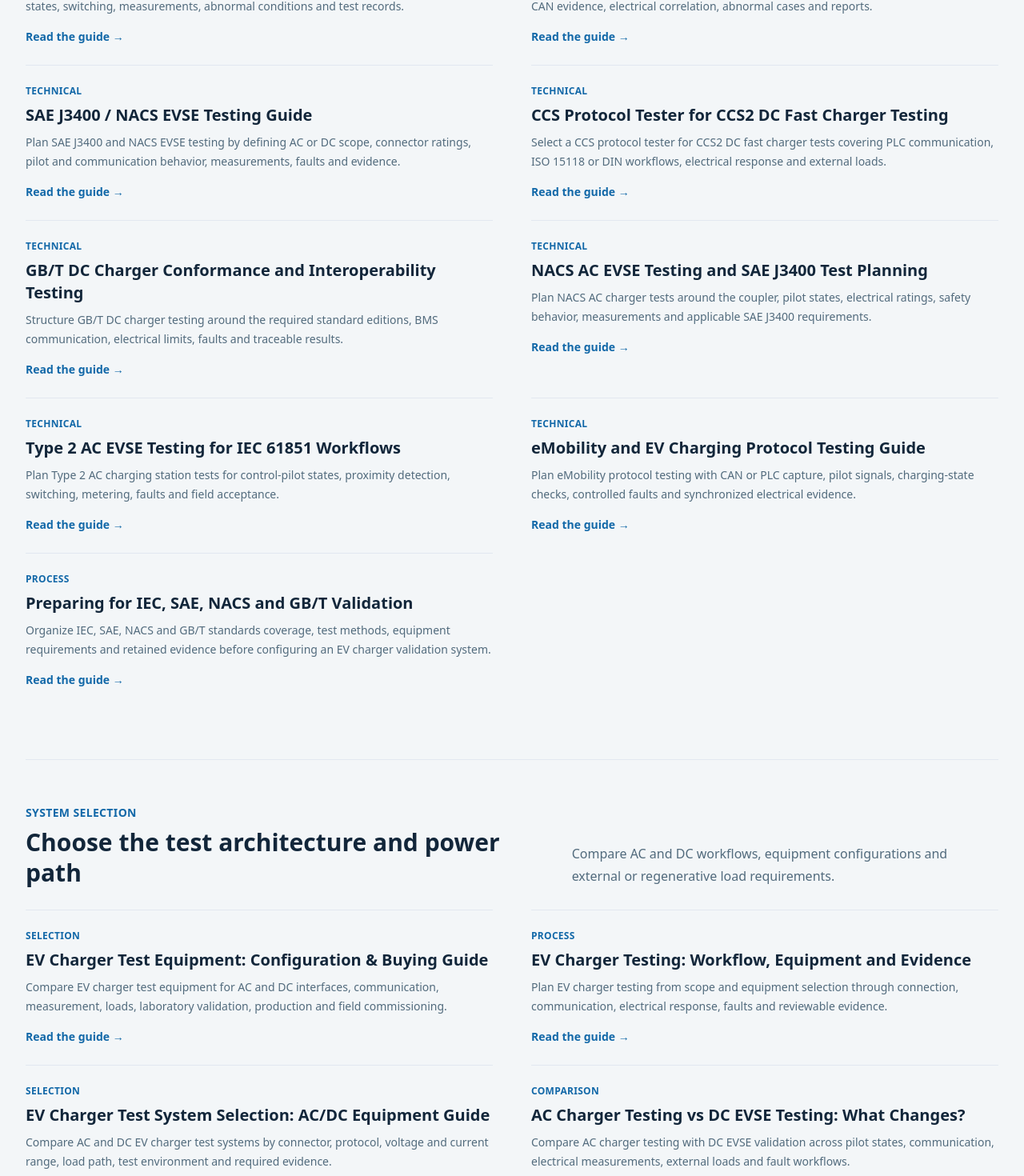
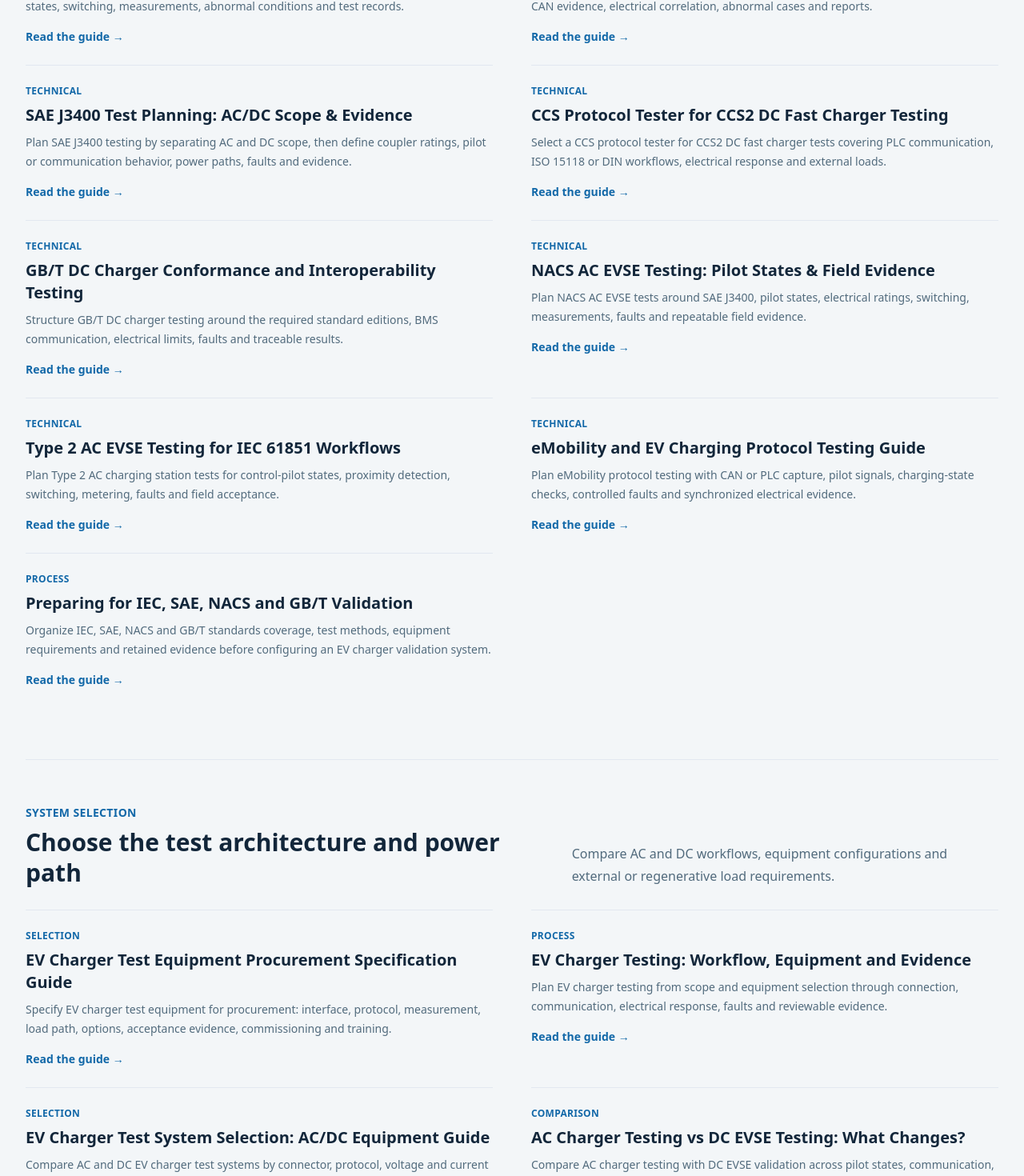
Before and after one commit to apexevtech/apexevtech-website, a Next.js app: page /resources in a window 1280 px wide. Shown: the part 1735-3205 px from the top of the page at 80% size. Built offline with nearby package versions, Linux system fonts and the light colour scheme; no server answers.

Commit message:
Strengthen search landing page evidence

```diff
--- a/app/page.tsx
+++ b/app/page.tsx
@@ -127,7 +127,7 @@ export default function HomePage() {
         <div className="mx-auto max-w-7xl">
           <SectionHeading eyebrow="Engineering Resources" title="Plan your charger validation workflow with practical guidance" description="Start with a clear test boundary, then connect the right equipment to your laboratory, production or field process." />
           <div className="mt-8 grid gap-x-8 md:grid-cols-3">
-            {resources.filter((resource) => ["choose-ev-charger-test-system", "ev-charging-protocol-testing", "field-commissioning-test-equipment"].includes(resource.slug)).map((resource) => <article key={resource.slug} className="border-t border-slate-300 py-5"><h2 className="font-black text-[#12263a]"><Link href={`/resources/${resource.slug}`} className="hover:text-[#1268a8]">{resource.title}</Link></h2><p className="mt-2 text-sm leading-6 text-[#526b7d]">{resource.description}</p></article>)}
+            {resources.filter((resource) => ["choose-ev-charger-test-system", "ev-charging-protocol-testing", "post-installation-evse-testing"].includes(resource.slug)).map((resource) => <article key={resource.slug} className="border-t border-slate-300 py-5"><h2 className="font-black text-[#12263a]"><Link href={`/resources/${resource.slug}`} className="hover:text-[#1268a8]">{resource.title}</Link></h2><p className="mt-2 text-sm leading-6 text-[#526b7d]">{resource.description}</p></article>)}
           </div>
           <Link href="/resources" className="mt-4 inline-flex rounded-md border border-[#1479c9] px-5 py-3 text-sm font-extrabold text-[#1268a8]">View all resources</Link>
         </div>
--- a/app/products/page.tsx
+++ b/app/products/page.tsx
@@ -32,7 +32,7 @@ export default function ProductsPage() {
               { title: "Integrated laboratory validation", text: "Coordinate interface simulation, power equipment, communication capture and reports for repeatable development tests.", href: "/products/ast-9000", label: "Explore AST-9000" },
             ].map((item) => <article key={item.title} className="rounded-md border border-slate-200 bg-white p-6"><h3 className="text-lg font-black text-[#12263a]">{item.title}</h3><p className="mt-3 text-sm leading-6 text-[#526b7d]">{item.text}</p><Link href={item.href} className="mt-5 inline-flex font-bold text-[#1268a8]">{item.label} →</Link></article>)}
           </div>
-          <div className="mt-6 flex flex-wrap gap-5 text-sm font-bold text-[#1268a8]"><Link href="/resources/choose-ev-charger-test-system">Read the equipment selection guide →</Link><Link href="/resources/field-commissioning-test-equipment">Plan portable field testing →</Link><Link href="/contact#inquiry-form">Ask an engineer about your configuration →</Link></div>
+          <div className="mt-6 flex flex-wrap gap-5 text-sm font-bold text-[#1268a8]"><Link href="/resources/choose-ev-charger-test-system">Compare EV charger test system requirements →</Link><Link href="/resources/ev-charging-protocol-testing">Plan CAN and PLC protocol evidence →</Link><Link href="/resources/post-installation-evse-testing">Use the post-commissioning site checklist →</Link><Link href="/contact#inquiry-form">Ask an engineer about your configuration →</Link></div>
         </div>
       </section>
       <ProductComparison products={products} />
--- a/data/resources.ts
+++ b/data/resources.ts
@@ -1,10 +1,19 @@
 export type ResourceSection = { heading: string; paragraphs: string[]; checklist?: string[] };
+export type ResourceDecisionTable = {
+  eyebrow: string;
+  title: string;
+  description: string;
+  columns: [string, string, string];
+  rows: Array<[string, string, string]>;
+  note: string;
+};
 export type Resource = {
   slug: string; title: string; description: string; topic: string;
   intent: "selection" | "comparison" | "technical" | "process";
   publishedAt: string; modifiedAt: string; summaryAnswer: string;
   sections: ResourceSection[]; faqs: Array<{ question: string; answer: string }>;
   relatedProductSlugs: string[]; relatedResourceSlugs: string[];
+  decisionTable?: ResourceDecisionTable;
 };
 
 const publishedAt = "2026-08-28";
@@ -17,7 +26,7 @@ export const resources: Resource[] = [
     description: "Compare AC and DC EV charger test systems by connector, protocol, voltage and current range, load path, test environment and required evidence.",
     topic: "EV charger test system selection",
     intent: "selection",
-    publishedAt, modifiedAt: "2026-09-23",
+    publishedAt, modifiedAt: "2026-10-10",
     summaryAnswer: "Choose an EV charger test system by defining the connector, communication standard, voltage and current range, test environment and required evidence before comparing equipment. The correct platform is the one that reproduces the target charging workflow and records the measurements your team must review.",
     sections: [
       { heading: "Define the charger and target market", paragraphs: [
@@ -32,6 +41,19 @@ export const resources: Resource[] = [
         "Before ordering, review a configuration against one representative charger and one representative test case. Confirm connector ratings, communication versions, measurement accuracy, included software, report formats and external-load requirements. This acceptance review is more reliable than comparing model names alone and gives both the supplier and engineering team a measurable boundary for delivery.",
       ], checklist: ["Review one representative test sequence", "Confirm included and optional modules", "Agree on evidence and export formats"] },
     ],
+    decisionTable: {
+      eyebrow: "Configuration worksheet",
+      title: "Turn a charger requirement into a reviewable equipment specification",
+      description: "Use these four decisions before comparing models. The final column defines what should be confirmed in a quotation or acceptance review.",
+      columns: ["Decision", "Project input", "Evidence to request"],
+      rows: [
+        ["Charging interface", "AC or DC; connector; market; exact protocol edition", "Connector list, supported protocol versions and configuration boundary"],
+        ["Electrical path", "Maximum voltage, current, phases and continuous-power duration", "Socket and cable ratings, measurement limits and separate source or load ratings"],
+        ["Diagnostic depth", "Pilot, CAN or PLC messages, waveforms, metering and approved fault cases", "Included channels, accuracy, capture format and optional-module list"],
+        ["Operating workflow", "Laboratory, production or field use; operator steps; required report", "Representative test sequence, export example and acceptance responsibilities"],
+      ],
+      note: "Do not treat the model name or connector alone as proof that the complete power path, protocol capture and reporting scope are included.",
+    },
     faqs: [
       { question: "Can one system test both AC and DC chargers?", answer: "An integrated laboratory can combine AC and DC modules, but the connectors, communication methods and power paths remain different. Confirm each interface and test function separately." },
       { question: "What information should be sent with a quotation request?", answer: "Include charger type, connector, target standards, voltage and current range, laboratory or field use, required fault simulations and the reports or raw data your team must retain." },
@@ -73,7 +95,7 @@ export const resources: Resource[] = [
     description: "Plan eMobility protocol testing with CAN or PLC capture, pilot signals, charging-state checks, controlled faults and synchronized electrical evidence.",
     topic: "EV charging protocol diagnosis",
     intent: "technical",
-    publishedAt, modifiedAt: "2026-09-23",
+    publishedAt, modifiedAt: "2026-10-10",
     summaryAnswer: "Protocol testing should connect each communication event to the charger state and measured electrical response. Build a repeatable timeline from connection and initialization through parameter exchange, energy transfer and termination, then inject one fault at a time and retain the raw messages needed to explain the result.",
     sections: [
       { heading: "Select the interface and communication test scope", paragraphs: [
@@ -96,6 +118,19 @@ export const resources: Resource[] = [
         "Store the tester configuration, software version, charger identity, standard version and test-case revision with every capture. A useful engineering report links the test step to message evidence, electrical measurements and the observed charger response. When a failure is reproduced, the same setup should produce a comparable timeline rather than a screenshot without context.",
       ], checklist: ["Record protocol and software versions", "Link raw evidence to each test step", "Repeat the sequence after corrective action"] },
     ],
+    decisionTable: {
+      eyebrow: "Protocol evidence map",
+      title: "Keep communication and electrical evidence on one timeline",
+      description: "This evidence map prevents a decoded message list from being mistaken for a complete charger test record.",
+      columns: ["Test stage", "Observe together", "Retain for diagnosis"],
+      rows: [
+        ["Connection and initialization", "Connector state, pilot state and communication startup", "Timestamped state transition and raw CAN or PLC capture"],
+        ["Parameter negotiation", "Requested limits, charger limits and readiness conditions", "Raw messages, decoded values, software version and test-case revision"],
+        ["Energy transfer", "Requested voltage/current, measured output and contactor state", "Synchronized messages, measurements and relevant waveform segment"],
+        ["Fault and termination", "Injected condition, charger response, shutdown timing and recovery", "Pre-fault context, event marker, response evidence and repeat-test result"],
+      ],
+      note: "Pass or fail limits must come from the applicable project procedure and standard edition; this table defines record structure, not conformity criteria.",
+    },
     faqs: [
       { question: "Is decoded protocol data enough for fault analysis?", answer: "Not always. Keep raw traffic and timestamps because message timing, repetition and encoding details may be needed to explain a failure." },
       { question: "Should protocol and waveform data be captured together?", answer: "When the fault involves pilot behavior, switching or output response, synchronized protocol and waveform evidence makes the diagnosis much stronger." },
@@ -341,12 +376,12 @@ export const resources: Resource[] = [
   },
   {
     slug: "nacs-ac-evse-testing",
-    title: "NACS AC EVSE Testing and SAE J3400 Test Planning",
-    description: "Plan NACS AC charger tests around the coupler, pilot states, electrical ratings, safety behavior, measurements and applicable SAE J3400 requirements.",
+    title: "NACS AC EVSE Testing: Pilot States & Field Evidence",
+    description: "Plan NACS AC EVSE tests around SAE J3400, pilot states, electrical ratings, switching, measurements, faults and repeatable field evidence.",
     topic: "NACS AC EVSE testing",
     intent: "technical",
     publishedAt: "2026-09-21",
-    modifiedAt: "2026-09-21",
+    modifiedAt: "2026-10-10",
     summaryAnswer: "A NACS AC EVSE test plan should identify the coupler configuration, SAE J3400 edition, AC voltage and current, pilot-state behavior, switching, fault simulations, metering needs and retained evidence. Because J3400 covers both AC and DC power transfer through the coupler, the test scope must explicitly state that the selected equipment and procedure address the intended AC application.",
     sections: [
       { heading: "Define the NACS AC boundary", paragraphs: [
@@ -436,7 +471,7 @@ export const resources: Resource[] = [
     topic: "EVSE testing after commissioning",
     intent: "process",
     publishedAt: "2026-09-21",
-    modifiedAt: "2026-10-09",
+    modifiedAt: "2026-10-10",
     summaryAnswer: "Post-installation EVSE testing should confirm site identity and configuration, supply and grounding preconditions, connector condition, normal charging states, measured output, communication evidence and safe stop behavior. Repeat the baseline after firmware, network, protection, power-module or wiring changes and compare results with the commissioning record.",
     sections: [
       { heading: "Start with site and change history", paragraphs: [
@@ -452,6 +487,19 @@ export const resources: Resource[] = [
         "Compare the new record with commissioning or the last known-good visit. If the issue requires laboratory reproduction, preserve the charger firmware, configuration and last completed protocol state so the engineering team can recreate the failure efficiently.",
       ], checklist: ["Save repeatable baseline results", "Record site limitations", "Preserve evidence needed for escalation"] },
     ],
+    decisionTable: {
+      eyebrow: "Site record template",
+      title: "Compare the post-work result with the commissioning baseline",
+      description: "Record the same fields before and after maintenance so the result can be reviewed without relying on a successful-session indicator alone.",
+      columns: ["Record field", "Baseline or pre-work record", "Post-work evidence"],
+      rows: [
+        ["Asset identity", "Site, charger ID, connector, rating, hardware and firmware", "Changed components, firmware and final configuration"],
+        ["Site preconditions", "Supply, grounding, protection, network and visible connector condition", "Completed checks and any site limitation affecting the result"],
+        ["Charging sequence", "Expected connection, readiness, energy transfer and controlled stop", "Observed state transitions, timestamps and charger alarms"],
+        ["Measured result", "Commissioning values or last known-good record", "Output values, communication evidence, result limit and disposition"],
+      ],
+      note: "If the test is inconclusive because of supply, network, load or access constraints, record that limitation instead of reporting a charger failure.",
+    },
     faqs: [
       { question: "When should EVSE testing be repeated after commissioning?", answer: "Repeat the relevant baseline after changes that can affect charging behavior, including firmware, communication, protection, wiring, connector, contactor or power-module work, and according to the operator's maintenance plan." },
       { question: "Is a successful charging session enough after repair?", answer: "It is useful evidence but may not prove the changed function, measured limits or protective response. Use a defined sequence and retain values tied to the repair scope." },
@@ -461,12 +509,12 @@ export const resources: Resource[] = [
   },
   {
     slug: "ev-charger-test-equipment-guide",
-    title: "EV Charger Test Equipment: Configuration & Buying Guide",
-    description: "Compare EV charger test equipment for AC and DC interfaces, communication, measurement, loads, laboratory validation, production and field commissioning.",
-    topic: "EV charger test equipment configuration",
+    title: "EV Charger Test Equipment Procurement Specification Guide",
+    description: "Specify EV charger test equipment for procurement: interface, protocol, measurement, load path, options, acceptance evidence, commissioning and training.",
+    topic: "EV charger test equipment procurement",
     intent: "selection",
     publishedAt: "2026-10-08",
-    modifiedAt: "2026-10-08",
+    modifiedAt: "2026-10-10",
     summaryAnswer: "A complete EV charger test equipment configuration combines the correct vehicle-side interface simulator with communication tools, independent electrical measurement and a safe power-absorption path. Select each part from the charger connector, protocol, voltage and current range, test environment and evidence requirements instead of assuming one tester includes every source, load and instrument.",
     sections: [
       { heading: "Start with the charger interface and test decision", paragraphs: [
@@ -667,12 +715,12 @@ export const resources: Resource[] = [
   },
   {
     slug: "sae-j3400-nacs-testing",
-    title: "SAE J3400 / NACS EVSE Testing Guide",
-    description: "Plan SAE J3400 and NACS EVSE testing by defining AC or DC scope, connector ratings, pilot and communication behavior, measurements, faults and evidence.",
+    title: "SAE J3400 Test Planning: AC/DC Scope & Evidence",
+    description: "Plan SAE J3400 testing by separating AC and DC scope, then define coupler ratings, pilot or communication behavior, power paths, faults and evidence.",
     topic: "SAE J3400 and NACS testing",
     intent: "technical",
     publishedAt: "2026-10-08",
-    modifiedAt: "2026-10-08",
+    modifiedAt: "2026-10-10",
     summaryAnswer: "An SAE J3400 or NACS test plan must explicitly state whether it addresses AC charging, DC charging or both. Match the coupler and cable ratings, pilot and communication functions, power path, measurements and approved abnormal cases to the selected standard edition; the shared connector family does not make AC and DC test coverage interchangeable.",
     sections: [
       { heading: "State the AC or DC scope first", paragraphs: [
```
Also changed, not shown: app/resources/[slug]/page.tsx (+3 -1 lines), components/ResourceDecisionSupport.tsx (added, +68 -0 lines), 1 other file (tests, documents, lock files or other folders).
